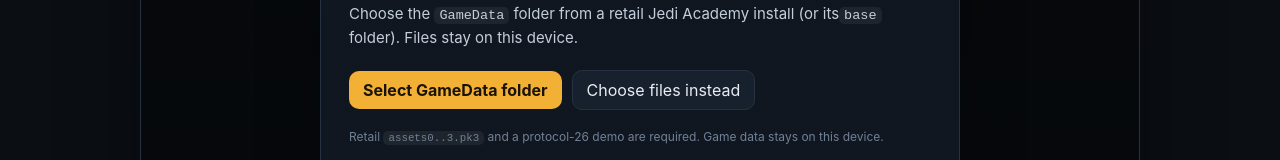
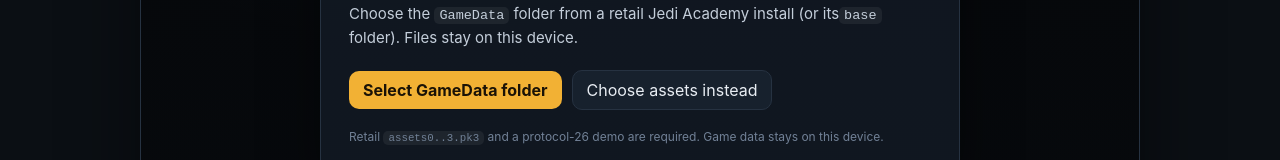
Before and after one commit to VincentMarnier/ja-demo-reader, a React (Vite) app in the folder app/: page / in a window 1280 px wide. Shown: the part 455-615 px from the top of the page. Built offline with nearby package versions, Linux system fonts and the light colour scheme.

Commit message:
fix(ui): label the file fallback 'Choose assets instead'

```diff
--- a/app/src/components/Launcher.tsx
+++ b/app/src/components/Launcher.tsx
@@ -54,7 +54,7 @@ export function Launcher(props: LauncherProps) {
                 Select GameData folder
               </button>
               <button className="secondary" onClick={() => props.assetInputRef.current?.click()} disabled={props.busy}>
-                Choose files instead
+                Choose assets instead
               </button>
               {props.savedHandle ? (
                 <button className="ghost" onClick={props.onSaved} disabled={props.busy}>Use last folder</button>
```
